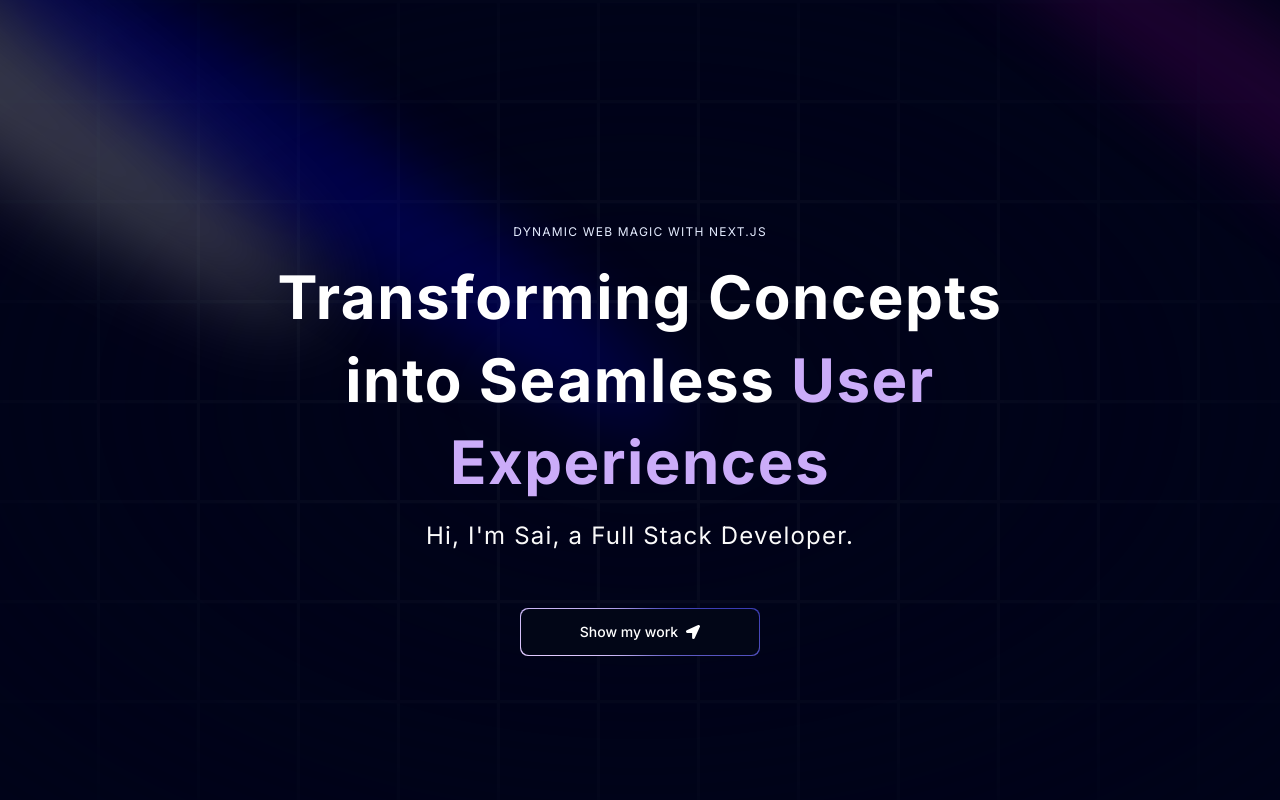
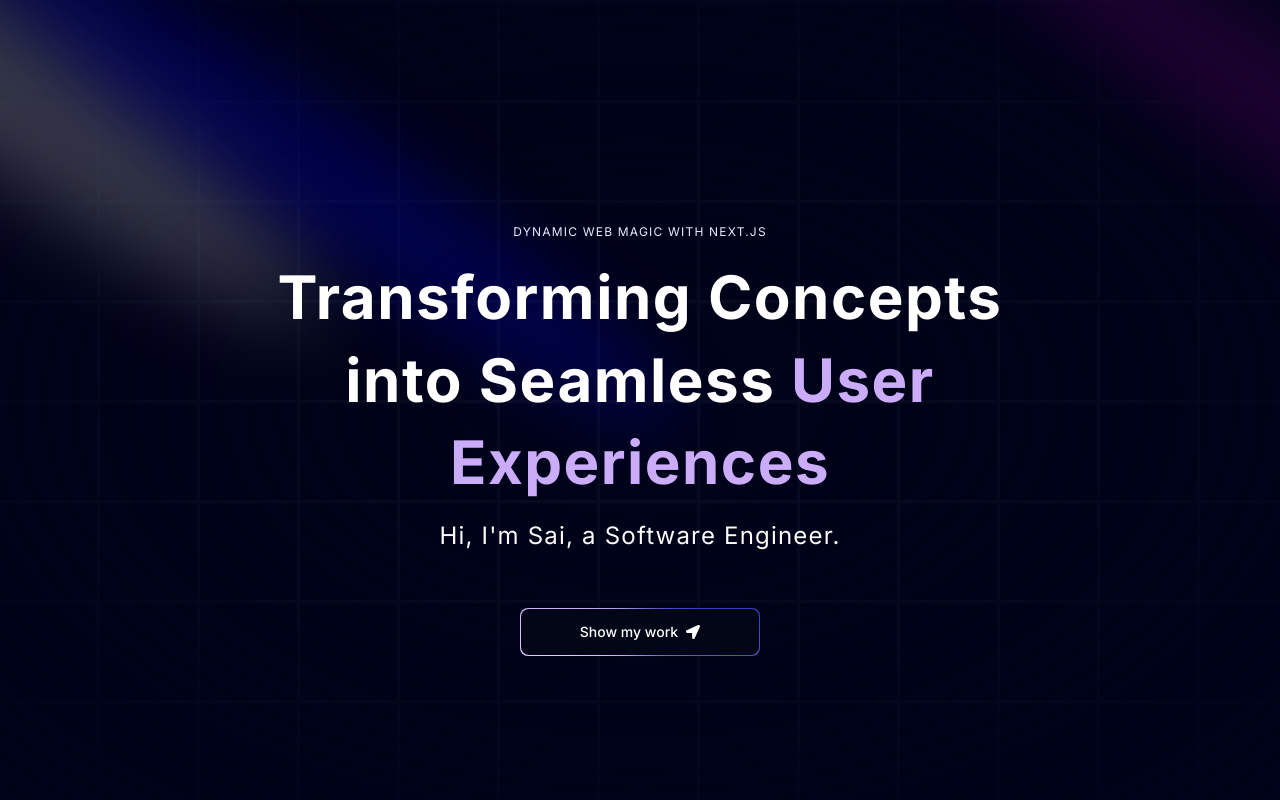
Before and after one commit to Adhinesh-Reddy/portfolio, a Next.js app: page / in a window 1280 px wide. Shown: the top 800 px of the page. Built offline with nearby package versions, Linux system fonts and the light colour scheme.

Commit message:
Add files via upload

```diff
--- a/components/Hero.tsx
+++ b/components/Hero.tsx
@@ -29,7 +29,7 @@
                     />
 
                     <p className='text-center md:tracking-wider mb-4 text-sm md:text-lg lg:text-2xl'>
-                        Hi, I&apos;m Sai, a Full Stack Developer.
+                        Hi, I&apos;m Sai, a Software Engineer.
                     </p>
 
                     <a href="#experience">
```
